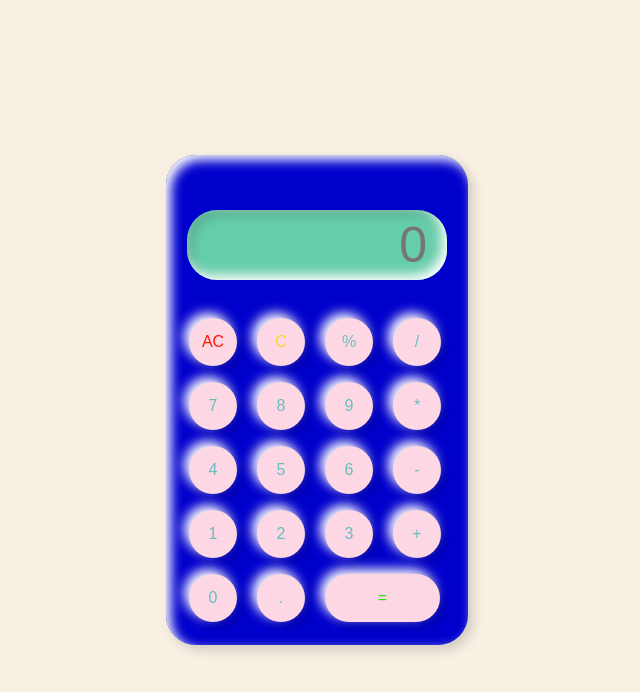
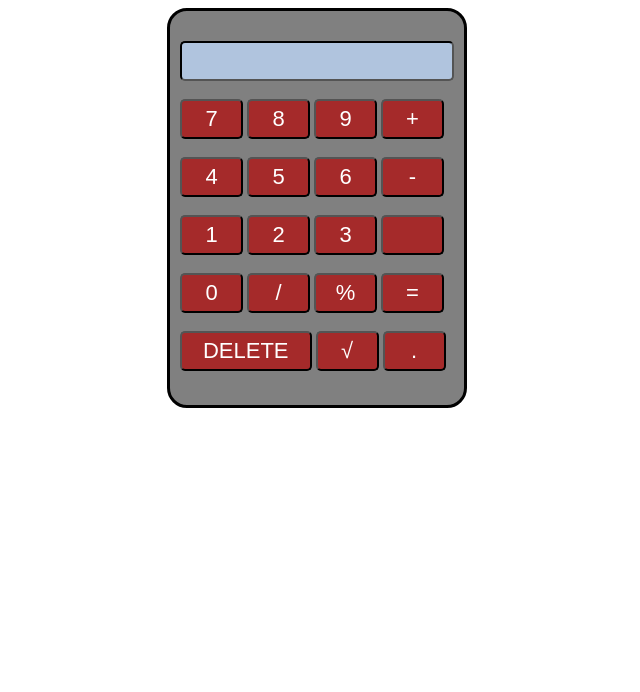
Before and after one commit to Abhishek42u/LGMVIP-Task, a plain HTML site: page Calculator/index.html in a window 1280 px wide. Shown: the whole page, without its empty margins (323-963 px from the left). Drawn offline with Linux system fonts and the light colour scheme.

Commit message:
Update index.html

```diff
--- a/Calculator/index.html
+++ b/Calculator/index.html
@@ -1,149 +1,92 @@
 <!DOCTYPE html>
-
-<html lang="en">
-
+<html>
 <head>
-  <meta charset="UTF-8">
-  <meta name="viewport" content="width=device-width, initial-scale=1.0">
-  <title>Calculator</title>
-  <style type="text/css">
+<title>Calculator </title>
+<style>
+body{
+background:white;
+}
 *{
-        margin: 0;
-        padding: 0;
-        box-sizing: border-box;
-        background-color: #F8F0E3;
-        font-family: sans-serif;
-        outline: none;
+box-sizing:border-box;
+-webkit-box-sizing:border-box;
+-moz-box-sizing:border-box;
 }
-    .container{
-        height: 100vh;
-        display: flex;
-        justify-content: center;
-        align-items: center;
+.wrap{
+width:300px;
+margin:auto;
+height:400px;
+background:gray;
+border: 3px solid black;
+padding:10px;
+border-radius: 20px;
 }
-    .calculator{
-        background-color: #0000CD;
-        padding: 15px;
-        border-radius: 30px;
-        box-shadow: inset 5px 5px 12px #ffffff,
-                          5px 5px 12px rgba(0,0,0,.16);
-        display: grid;
-        grid-template-columns: repeat(4,68px);
-
+input[type=text]{
+background-color:lightsteelblue;
+width:100%;
+padding:5px;
+font-size:22px;
+font-height: bold;
+margin-top:20px;
+border-radius:5px;
+border-color: black;
 }
-    input{
-        grid-column: span 4;
-        height: 70px;
-        width: 260px;
-        background-color: #66CDAA;
-        box-shadow: inset -5px -5px 12px #ffffff,
-                    inset 5px 5px 12px rgba(0,0,0,.16);
-        border:none;
-        border-radius: 30px;
-        color: rgb(70, 70, 70 );
-        font-size: 50px;
-        text-align: end;
-        margin: auto;
-        margin-top: 40px;
-        margin-bottom: 30px;
-        padding: 20px;
+input[type=button]{
+background-color: brown;
+color: white;
+width:63px;
+padding:5px;
+font-size:22px;
+font-height:bold;
+border-radius:5px;
+border-color: black;
 }
-    button{
-        height: 48px;
-        width: 48px;
-        background-color: #FDD7E4;
-        box-shadow: -5px -5px 12px #ffffff,
-                     5px 5px 12px rgba(0,0,0,.16);
-        border: none;
-        border-radius: 50%;
-        margin: 8px;
-        font-size: 16px;
-        color: #66BFBF;
-
+#del{
+width:48%;
 }
-    .equal{
-        width: 115px;
-        border-radius: 40px;
-        background-color: #FDD7E4;
-        box-shadow: -5px -5px 12px #ffffff,
-                     5px 5px 12px rgba(0,0,0,.16);
+input:hover {
+    background-color:skyblue;
+    color: black;
 }
 </style>
+</head>
+<div class="wrap">
+<form name ="cal">
+<input type="text" name ="display">
+<br><br>
 
-</head>
+<input type="button" value ="7" onclick ="cal.display.value+='7'">
+<input type="button" value ="8" onclick ="cal.display.value+='8'">
+<input type="button" value ="9" onclick ="cal.display.value+='9'">
+<input type="button" value ="+" onclick ="cal.display.value+='+'">
+<br><br>
+<input type="button" value ="4" onclick ="cal.display.value+='4'">
+<input type="button" value ="5" onclick ="cal.display.value+='5'">
+<input type="button" value ="6" onclick ="cal.display.value+='6'">
+<input type="button" value ="-" onclick ="cal.display.value+='-'">
+<br><br>
+<input type="button" value ="1" onclick ="cal.display.value+='1'">
+<input type="button" value ="2" onclick ="cal.display.value+='2'">
+<input type="button" value ="3" onclick ="cal.display.value+='3'">
+<input type="button" value ="" onclick ="cal.display.value+=''">
+<br><br>
+<input type="button" value ="0" onclick ="cal.display.value+='0'">
+<input type="button" value ="/" onclick ="cal.display.value+='/'">
+<input type="button" value ="%" onclick ="cal.display.value+='%'">
+<input type="button" value ="=" onclick ="cal.display.value =eval(cal.display.value)">
+<br><br>
+<input type="button" value ="DELETE" onclick ="cal.display.value=''" id="del">
+
+
+<input type="button" value=" √ " onclick="sq()">
+
+<input type="button" value ="." onclick ="cal.display.value+='.'">
+</form>
 
 <body>
-  <div class="container">
-   <div class="calculator">
-    <input type="text" placeholder="0" id="Screen" style="overflow: scroll" disabled="">
-       <button style="color:#FF1900;" onclick="Clear()">AC</button>
-       <button style="color:#FFD124;" onclick="del()">C</button>
-       <button onclick="insert('%')">%</button>
-       <button onclick="insert('/')">/</button>
-       <button onclick="display('7')">7</button>
-       <button onclick="display('8')">8</button>
-       <button onclick="display('9')">9</button>
-       <button onclick="insert('*')">*</button>
-       <button onclick="display('4')">4</button>
-       <button onclick="display('5')">5</button>
-       <button onclick="display('6')">6</button>
-       <button onclick="display('-')">-</button>
-       <button onclick="display('1')">1</button>
-       <button onclick="display('2')">2</button>
-       <button onclick="display('3')">3</button>
-       <button onclick="display('+')">+</button>
-       <button onclick="zero('0')">0</button>
-       <button onclick="display('.')">.</button>
-       <button style="color:#31E008;" onclick="Calculate()" class="equal">=</button>
-   </div>
-  </div>
  <script>
-      let outputScreen = document.getElementById("Screen");
-
-function display(num){
-    outputScreen.value +=num;
-}
-
-function insert(op) {
-    if (outputScreen.value != "") {
-        outputScreen.value += op;
-    }
-}
-
-function zero() {
-    if (outputScreen.value != "") {
-        outputScreen.value += '0';
-    }
-}
-
-function Calculate(){
-    try{
-        if(outputScreen.value!="")
-            outputScreen.value = eval(outputScreen.value);
-    }
-    catch(err)
-    {
-        alert("Invalid");
-        outputScreen.value = "";
-    }
-
-    if (outputScreen.value == 0) {
-        outputScreen.value = "";
-    }
-
-    if(outputScreen.value == 'Infinity'){
-       alert("Can\'t divide by Zero!");
-       outputScreen.value = "";
-    }
-
-}
-
-function Clear(){
-    outputScreen.value = "";
-}
-
-function del(){
-    outputScreen.value = outputScreen.value.slice(0,-1);
+ function sq(){
+cal.display.value=Math.sqrt(cal.display.value);
  }
  </script>
-</body></html>
+</body>
+</html>
```
Lines whose indentation alone changed are shown as unchanged.
